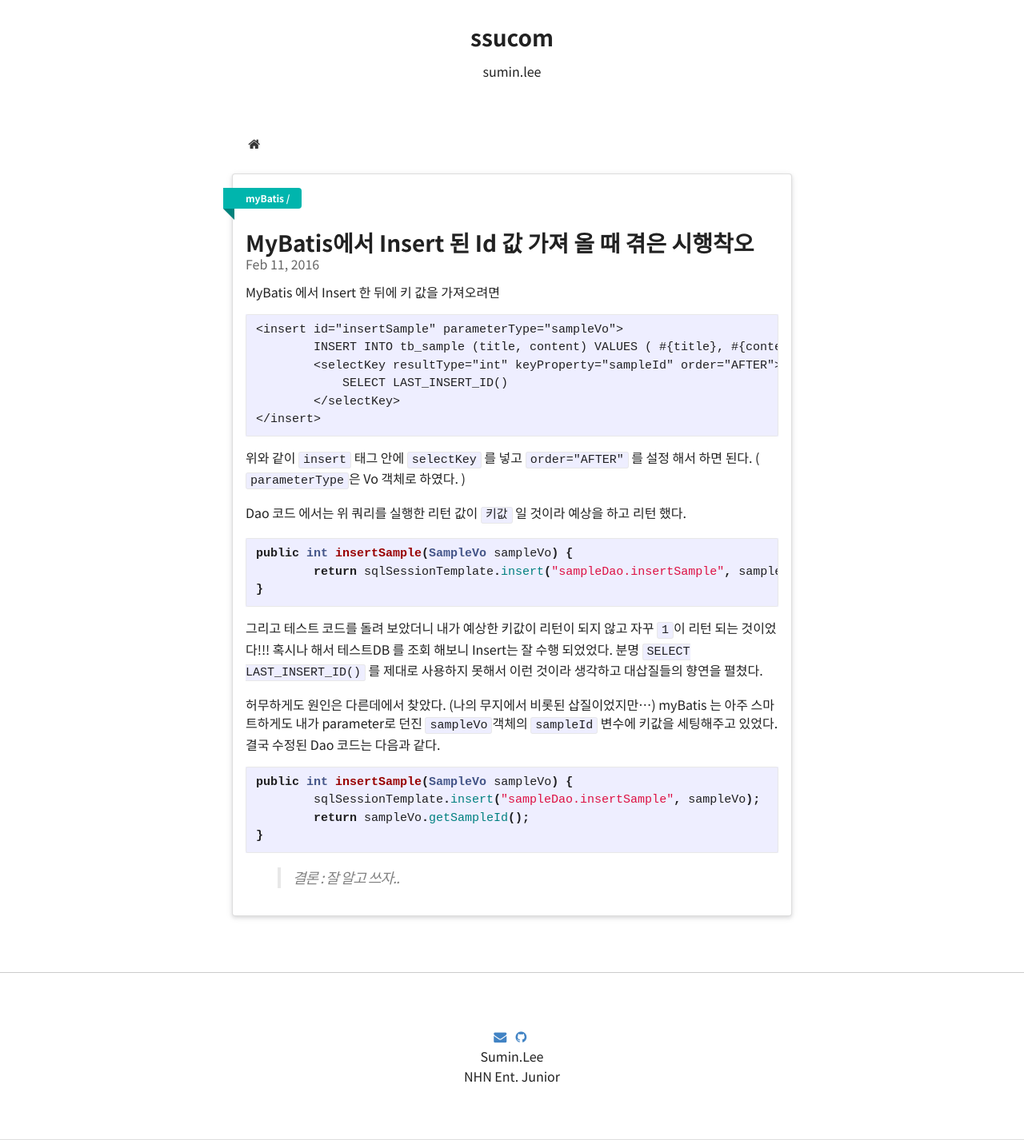
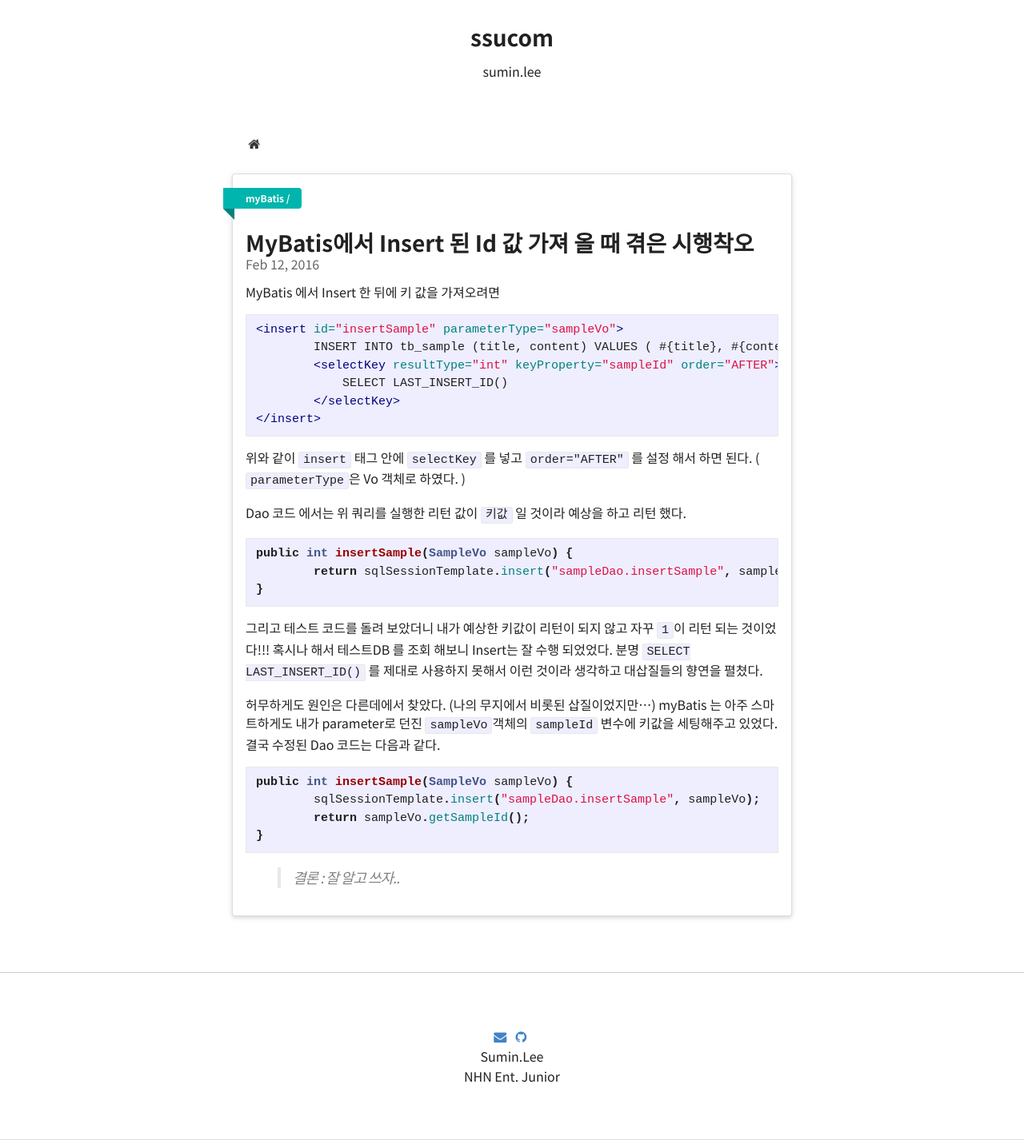
Before and after one commit to leesum-in/ssucom502.github.io, a Jekyll site: the page built from _posts/2016-02-11-mybatis.md, in a window 1280 px wide. Shown: the whole page at 80% size. Built offline with Jekyll 4.4.1, drawn with Linux system fonts in a browser that asks for light colours; comment, search, counter and statistics services are not loaded.

Commit message:
Update 2016-02-11-mybatis.md

````diff
--- a/_posts/2016-02-11-mybatis.md
+++ b/_posts/2016-02-11-mybatis.md
@@ -1,7 +1,7 @@
 ---
 layout: post
 title: "MyBatis에서 Insert 된 Id 값 가져 올 때 겪은 시행착오"
-date: 2016-02-11 15:46:00
+date: 2016-02-12 15:46:00
 categories: myBatis
 ---
 
@@ -9,7 +9,7 @@ categories: myBatis
 MyBatis 에서 Insert 한 뒤에 키 값을 가져오려면
 
 
-```
+```xml
 <insert id="insertSample" parameterType="sampleVo">
         INSERT INTO tb_sample (title, content) VALUES ( #{title}, #{content} )
         <selectKey resultType="int" keyProperty="sampleId" order="AFTER">
````
